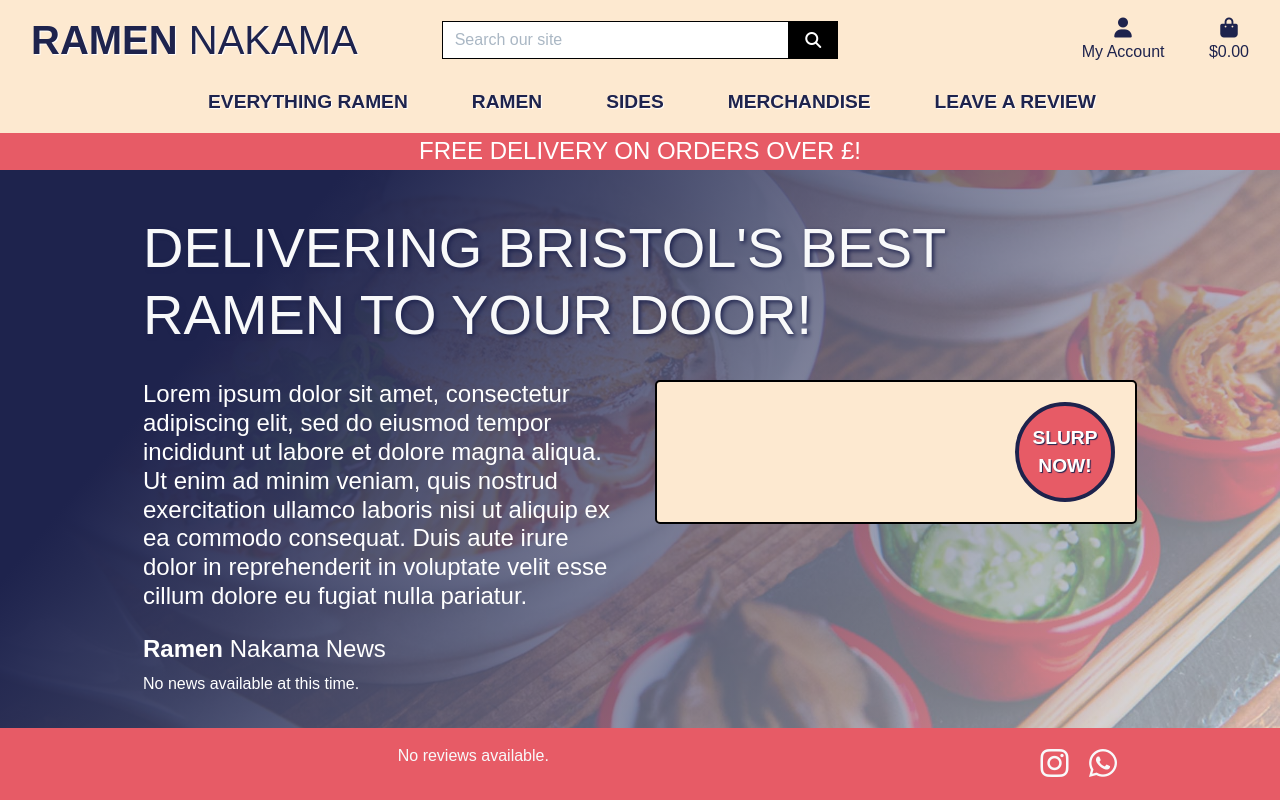
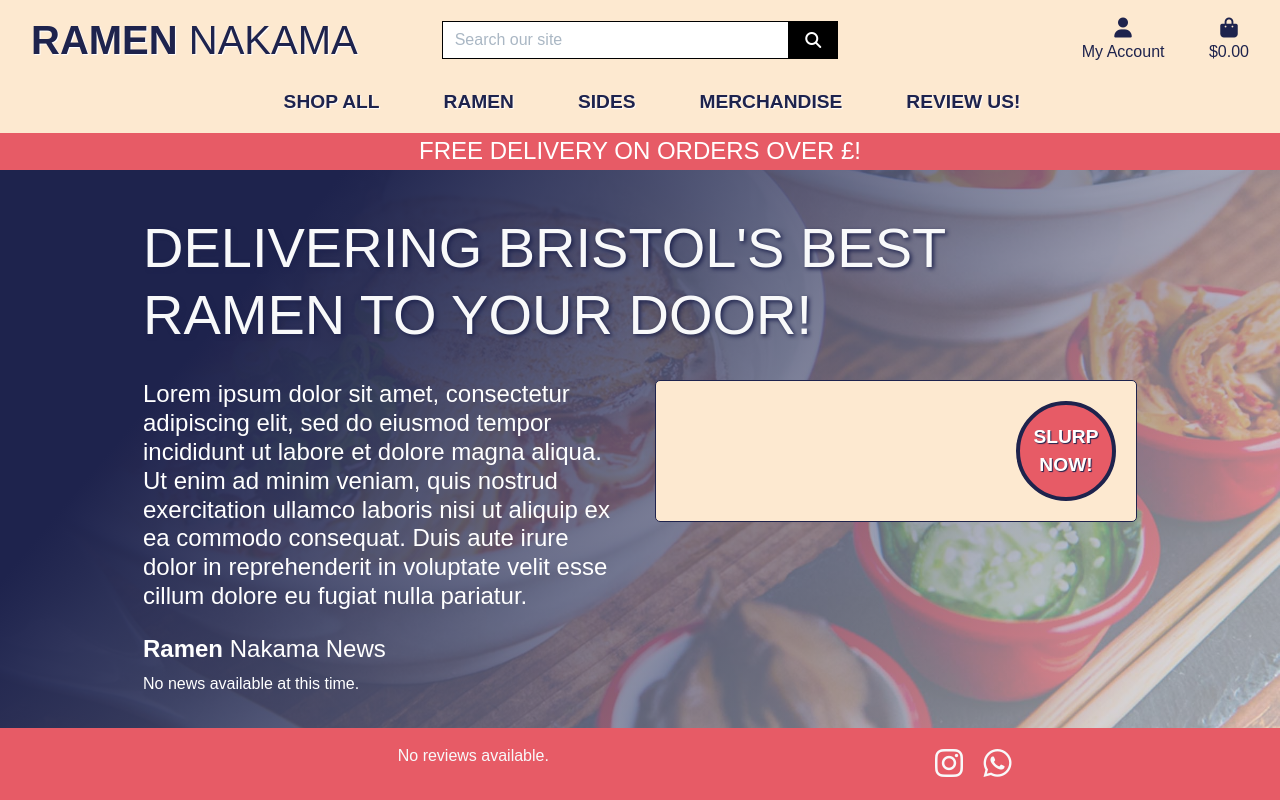
Before and after one commit to p-coughlan/ramen_nakama, a Django app: template home/templates/home/index.html in a window 1280 px wide. Run offline with Django 3.2, Linux system fonts and the light colour scheme; the template is opened without the code that fills it, so the values that code supplies are empty; some libraries are stand-ins or nearby versions; some web fonts are replaced.

Commit message:
Update order status CSS styles and modify navigation links for readability

```diff
--- a/static/css/base.css
+++ b/static/css/base.css
@@ -30,13 +30,15 @@ body {
 .order-status-container {
     background-color: #fde9d0;  /* Ramen Yellow */
     padding: 20px;
-    border: 2px solid #000;     /* Bold border */
+    border: 1px solid #1e234d;   /* Ramen Blue */
     border-radius: 5px;
+    margin-bottom: 20px;
 }
 
 /* Order Status Text, left aligned */
 .order-status-message {
-    font-size: 1.5rem;          /* Increased font size */
+    font-size: 1.2rem;          /* Increased font size */
+    text-transform: uppercase;    /* Uppercase text */
     color: #1e234d;             /* Ramen Blue */
     text-align: left;
     margin-bottom: 20px;
@@ -56,6 +58,7 @@ body {
     font-size: 1.2rem;
     border: 4px solid #1e234d;  /* Border in Ramen Blue */
     text-shadow: 1px 1px 1px #1e234d;
+
 }
 
 
--- a/templates/base.html
+++ b/templates/base.html
@@ -174,7 +174,7 @@
           {% endif %}
         </div>
         {# Social Media Links Column: Always visible, centered on mobile and right-aligned on large screens #}
-        <div class="col-12 col-lg-4 text-right text-light mt-3 mt-lg-0">
+        <div class="col-12 col-lg-4 text-center text-light mt-3 mt-lg-0">
           <a href="https://www.instagram.com/yourhandle" target="_blank" class="mx-2">
             <i class="fab fa-instagram fa-2x text-light"></i>
           </a>
--- a/templates/includes/main-nav.html
+++ b/templates/includes/main-nav.html
@@ -7,7 +7,7 @@
         </li>
         <li class="nav-item dropdown">
             <a class="nav-font logo-font font-weight-bold nav-link text-black mr-5" href="#" id="all-products-link" data-toggle="dropdown" aria-haspopup="true" aria-expanded="false">
-                <strong>Everything Ramen</strong>
+                <strong>Shop All</strong>
             </a>
             <div class="dropdown-menu border-0" aria-labelledby="all-products-link">
                 <a href="{% url 'products' %}?sort=price&direction=asc" class="dropdown-item">By Price</a>
@@ -48,11 +48,11 @@
 
         {% if user.is_authenticated %}
             <li class="nav-item">
-                <a class="nav-font logo-font font-weight-bold nav-link text-black" href="{% url 'submit_review' %}"><strong>Leave a Review</strong></a>
+                <a class="nav-font logo-font font-weight-bold nav-link text-black" href="{% url 'submit_review' %}"><strong>Review Us!</strong></a>
             </li>
         {% else %}
             <li class="nav-item">
-                <a class="nav-font logo-font font-weight-bold nav-link text-black" href="{% url 'account_login' %}?next={% url 'submit_review' %}"><strong>Leave a Review</strong></a>
+                <a class="nav-font logo-font font-weight-bold nav-link text-black" href="{% url 'account_login' %}?next={% url 'submit_review' %}"><strong>Review Us!</strong></a>
             </li>
         {% endif %}
     </ul>
```
